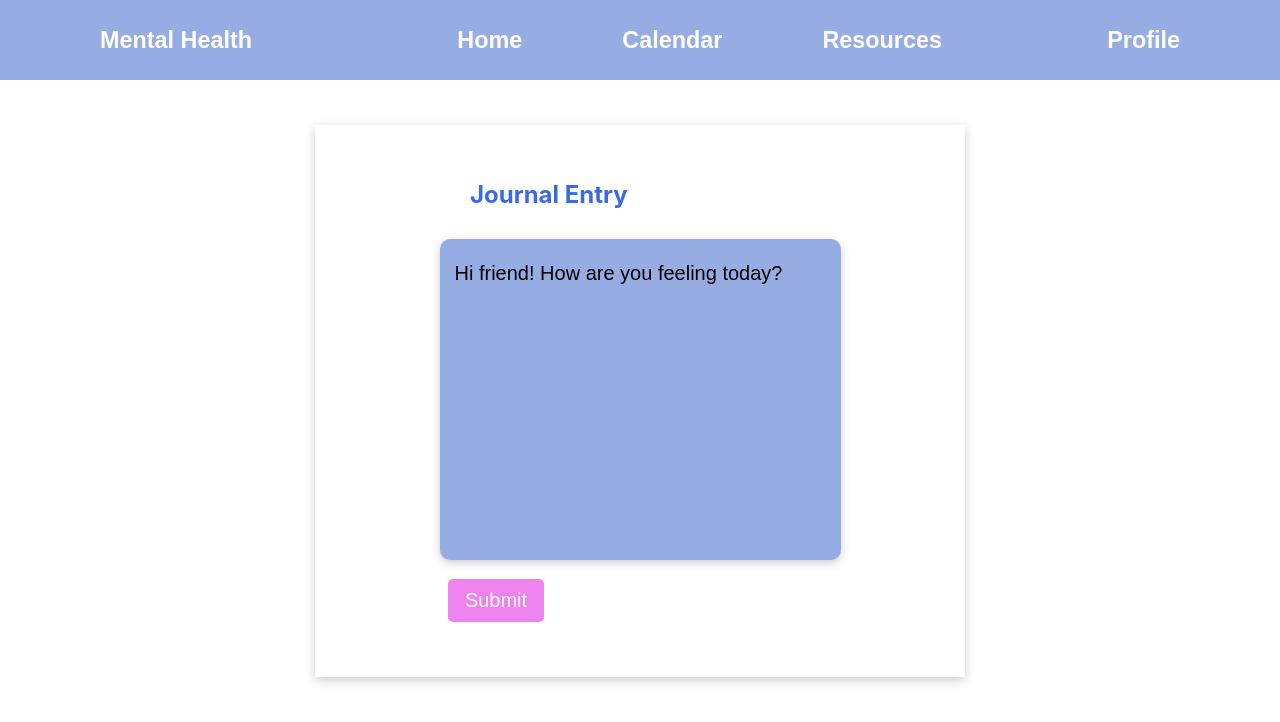
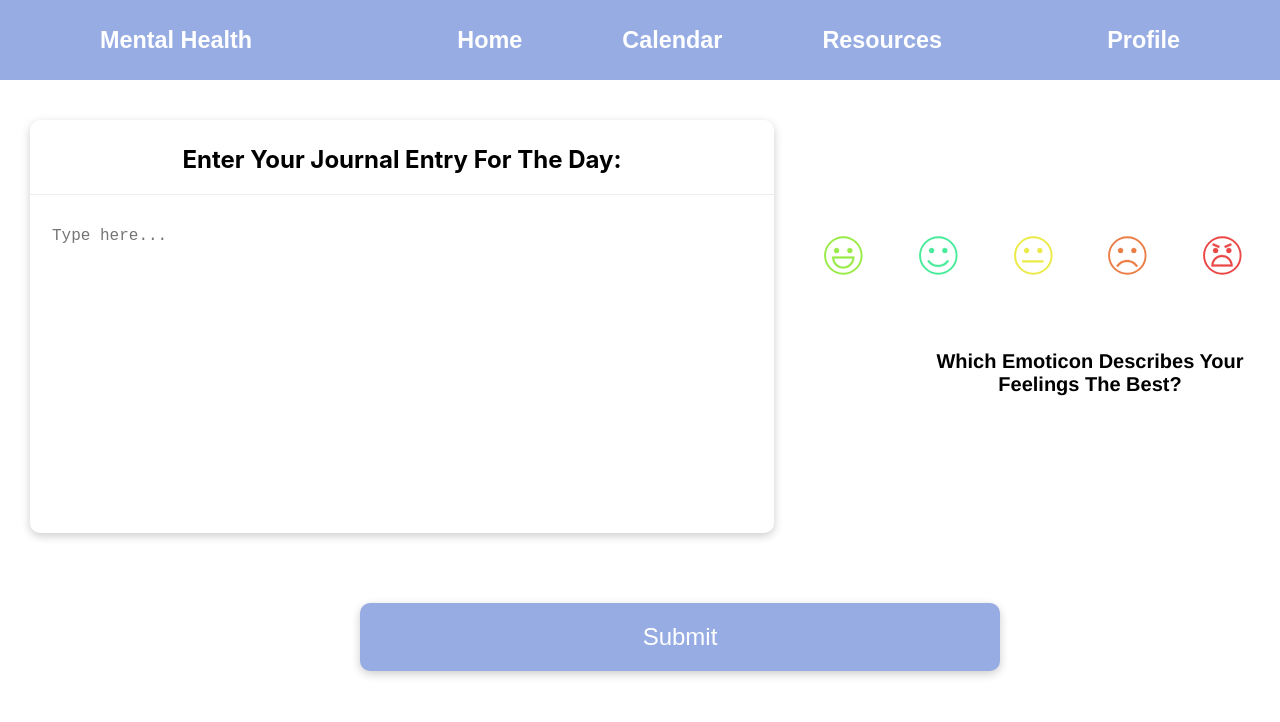
Before and after one commit to lukefreund/Mental-Health-Companion, a React (Create React App) app in the folder client/: page /home in a window 1280 px wide. Shown: the top 722 px of the page. Built offline with nearby package versions, Linux system fonts and the light colour scheme.

Commit message:
Journal Entry Ui Done

```diff
--- a/client/src/components/emotionCalendar/emotionCalendar.css
+++ b/client/src/components/emotionCalendar/emotionCalendar.css
@@ -77,7 +77,7 @@
   }
 
   /* Title above the calendar */
-.calendarTitle {
+  .calendarTitle {
     font-size: 24px;
     text-align: center;
     margin-bottom: 20px;
--- a/client/src/components/journalEntry/JournalEntry.css
+++ b/client/src/components/journalEntry/JournalEntry.css
@@ -1,68 +1,75 @@
-.journal-container{
-    margin: auto;
-    margin-top: 45px;
-    width: 50%;
-    padding:5px;
-    box-shadow:0 3px 10px rgba(0, 0, 0, 0.2);
-
+.journal-entry {
+  display: flex;
+  flex-direction: row;
+  flex-wrap: wrap;
+}
+.journal-box {
+  text-align: center;
+  box-shadow: 0 3px 10px rgba(0, 0, 0, 0.2); /* Soft shadow for depth */
+  width: 60%;
+  border-radius: 10px;
+  margin-top: 40px;
+  margin-left: 30px;
 }
 
-
-.journal-entry {
-    display: block;
-    text-align: center;
-    margin: 50px auto;
-    max-width: 1000px;
-    color:#3969e3;
-
-}
-.journal-title{
-    text-align: left;
-    width: 60%;
-    margin-left: 150px;
-    margin-bottom: -20px;
+.journal-title {
+  padding-top: 5px;
+  margin-bottom: 30px;
+  border-bottom: 1px solid #eee;
 }
 
-
-.journal-textarea {
-    margin:30px auto;
-    border: none;
-    resize: none;
-    outline: none;
-    background-color: #96ace3;
-    border-radius: 10px;
-    margin-bottom: 15px;
-    box-shadow: 0 3px 10px rgba(0, 0, 0, 0.2);
-    width:60%;
-    min-height: 300px;
-    font-family: 'Marker Felt', fantasy;
-    font-size: 20px;
-    color: black;
-    padding-left: 15px;
-    padding-top: 19px;
-    line-height: 30px;
-
+.journal-textarea textarea {
+  border: none;
+  resize: none;
+  outline: none;
+  min-width: 700px;
+  min-height: 300px;
+  font-size: 16px;
+  margin-left: 20px;
+  margin-right: 20px;
 }
 
-.journal-textarea::placeholder {
-    color: black;
-    font-family: 'Marker Felt', fantasy;
-    font-size: 20px;
-    text-align: left;
+.journal-button button {
+  width: 50%;
+  margin-top: 70px;
+  padding: 20px;
+  margin-left: 360px;
+  margin-right: 300px;
+  box-shadow: 0 3px 10px rgba(0, 0, 0, 0.2); /* Soft shadow for depth */
+  border-radius: 10px;
+  background-color: #96ace3;
+  border: none;
+  cursor: pointer;
+  font-size: 24px;
+  color: white;
+}
 
+.journal-button button:hover {
+  background-color: #5f81d8;
+}
+
+.mood-selector {
+  width: 60%;
+  margin-top: 150px;
+  margin-left: 30px;
+  margin-right: 30px;
+}
+
+.journal-box,
+.mood-selector {
+  flex: 1 1 0;
 }
 
 .journal-button {
-    margin-right: 45%;
-    padding: 10px;
-    width: 15%;
-    border-radius: 5px;
-    font-size: 20px;
-    font-family: 'Marker Felt', fantasy;
-    text-align:center;
-    color: white;
-    border: none;
-    background-color: violet;
-    cursor: pointer;
-
+  flex: 100%;
+  order: 3;
 }
+.message {
+  position: absolute;
+  top: 250px; /* Adjust as needed */
+  left: 900px;
+  font-size: 20px;
+  font-weight: 900;
+  font-family: "Helvetica Neue", Helvetica, Arial, sans-serif;
+  border-style: none !important;
+}
--- a/client/src/components/journalEntry/JournalEntry.js
+++ b/client/src/components/journalEntry/JournalEntry.js
@@ -1,22 +1,31 @@
-import React from 'react';
-import './JournalEntry.css';
+import React from "react";
+import "./JournalEntry.css";
+import Mood from "../mood/Mood.js";
 
+let input = [];
 const JournalEntry = () => {
+  const entryClick = () => {};
 
-    const entryClick = () => {
-
-    }
-
-    return (
-        <div className='journal-container'>
-            <div className="journal-entry">
-                <div className='journal-title'>
-                    <h2>Journal Entry</h2>
-                </div>
-                <textarea className='journal-textarea' name="message" id="" cols="30" rows="10" placeholder="Hi friend! How are you feeling today?"/>
-                <button className='journal-button' onClick={entryClick}>Submit</button>
-            </div>
+  return (
+    <div className="journal-entry">
+      <div className="journal-box">
+        <div className="journal-title">
+          <h2>Enter Your Journal Entry For The Day:</h2>
         </div>
-    )
-}
+        <div className="journal-textarea">
+          <textarea cols="30" rows="10" placeholder="Type here..." />
+        </div>
+      </div>
+      <div className="journal-button">
+        <button onClick={entryClick}>Submit</button>
+      </div>
+      <div className="mood-selector">
+        <Mood />
+        <h3 className="message">
+          Which Emoticon Describes Your Feelings The Best?
+        </h3>
+      </div>
+    </div>
+  );
+};
 export default JournalEntry;
--- /dev/null
+++ b/client/src/components/mood/Mood.css
@@ -0,0 +1,82 @@
+.mood {
+  --c: transparent;
+  --h: 154;
+  --s: 80%;
+  --l: 60%;
+  --size: 130%;
+  border: 0;
+  display: flex;
+  justify-content: space-between;
+  -webkit-tap-highlight-color: transparent;
+}
+.mood__heading {
+  font-family: ui-sans-serif, system-ui, sans-serif;
+  font-size: clamp(1rem, -0.875rem + 8.3333vw, 3.5rem);
+  font-weight: 700;
+  margin-block-end: 0.25em;
+}
+.mood__icon_1,
+.mood__icon_2,
+.mood__icon_3,
+.mood__icon_4,
+.mood__icon_5 {
+  --f: hsl(var(--h), var(--s), var(--l));
+  aspect-ratio: 1;
+  block-size: var(--size);
+  color: var(--c);
+  fill: var(--f);
+  inline-size: var(--size);
+  stroke: var(--f);
+}
+
+.mood__icon_1 {
+  --h: 90;
+}
+.mood__icon_2 {
+  --h: 150;
+}
+.mood__icon_3 {
+  --h: 60;
+}
+.mood__icon_4 {
+  --h: 20;
+}
+.mood__icon_5 {
+  --h: 0;
+}
+
+.mood input {
+  clip: rect(0 0 0 0);
+  clip-path: inset(50%);
+  height: 1px;
+  overflow: hidden;
+  position: absolute;
+  white-space: nowrap;
+  width: 1px;
+}
+.mood input:checked + .mood__icon_1,
+.mood input:checked + .mood__icon_2,
+.mood input:checked + .mood__icon_3,
+.mood input:checked + .mood__icon_4,
+.mood input:checked + .mood__icon_5 {
+  animation: updown 1.5s ease-in-out both;
+  transform-origin: center center;
+  --c: hsl(var(--h), var(--s), var(--l));
+  --f: hsl(var(--h), 40%, 40%);
+}
+@keyframes updown {
+  25% {
+    transform: scale(1.2);
+    animation-timing-function: ease-in;
+  }
+  50% {
+    transform: scale(1);
+    animation-timing-function: ease-out;
+  }
+}
+
+.message {
+  border: 1px solid black;
+  text-align: center;
+  margin-top: 100px;
+}
--- /dev/null
+++ b/client/src/components/mood/Mood.js
@@ -0,0 +1,85 @@
+import React from "react";
+import "./Mood.css";
+
+const Mood = () => {
+  return (
+    <div>
+      <fieldset class="mood">
+        <label class="mood__label" style={{ height: "30px" }}>
+          <input name="mood" type="radio" value="1" />
+          <svg class="mood__icon_1">
+            <use xlinkHref="#mood1"></use>
+          </svg>
+        </label>
+        <label class="mood__label" style={{ height: "30px" }}>
+          <input name="mood" type="radio" value="2" />
+          <svg class="mood__icon_2">
+            <use xlinkHref="#mood2"></use>
+          </svg>
+        </label>
+        <label class="mood__label" style={{ height: "30px" }}>
+          <input name="mood" type="radio" value="3" />
+          <svg class="mood__icon_3">
+            <use xlinkHref="#mood3"></use>
+          </svg>
+        </label>
+        <label class="mood__label" style={{ height: "30px" }}>
+          <input name="mood" type="radio" value="4" />
+          <svg class="mood__icon_4">
+            <use xlinkHref="#mood4"></use>
+          </svg>
+        </label>
+        <label class="mood__label" style={{ height: "30px" }}>
+          <input name="mood" type="radio" value="5" />
+          <svg class="mood__icon_5">
+            <use xlinkHref="#mood5"></use>
+          </svg>
+        </label>
+      </fieldset>
+
+      <svg>
+        <symbol id="common" viewBox="0 0 160 160">
+          <circle cx="80" cy="80" r="75" fill="currentColor" stroke-width="8" />
+          <circle cx="52.3" cy="59.3" r="10.4" />
+          <circle cx="106.7" cy="59.3" r="10.4" />
+        </symbol>
+        <symbol id="mood1" viewBox="0 0 160 160">
+          <use xlinkHref="#common"></use>
+          <path d="M79.7,133.7c-25.1,0-45.5-20.4-45.5-45.5v-4h91v4C125.2,113.3,104.8,133.7,79.7,133.7z M42.4,92.2 c2,18.8,18,33.5,37.3,33.5C99,125.7,115,111,117,92.2H42.4z" />
+        </symbol>
+        <symbol id="mood2" viewBox="0 0 160 160">
+          <use xlinkHref="#common"></use>
+          <path d="M79.3,127.2c-18.2,0-34.9-9.2-44.7-24.5l7.2-4.6c8.2,12.9,22.2,20.6,37.5,20.6c15.3,0,29.3-7.7,37.5-20.6 l7.2,4.6C114.2,118,97.5,127.2,79.3,127.2z" />
+        </symbol>
+        <symbol id="mood3" viewBox="0 0 160 160">
+          <use xlinkHref="#common"></use>
+          <rect x="34.2" y="100" width="86.9" height="8.2" />
+        </symbol>
+        <symbol id="mood4" viewBox="0 0 160 160">
+          <use xlinkHref="#common"></use>
+          <path d="M79,98.1c18.2,0,34.9,9.2,44.7,24.5l-7.2,4.6c-8.2-12.9-22.2-20.6-37.5-20.6c-15.3,0-29.3,7.7-37.5,20.6 l-7.2-4.6C44.2,107.3,60.9,98.1,79,98.1z" />
+        </symbol>
+        <symbol id="mood5" viewBox="0 0 160 160">
+          <use xlinkHref="#common"></use>
+          <path d="M122.3,125.3H35.1v-4c0-24,19.6-43.6,43.6-43.6c24,0,43.6,19.6,43.6,43.6V125.3z M43.4,117.3h70.7 c-2-17.7-17.1-31.6-35.4-31.6C60.5,85.7,45.4,99.5,43.4,117.3z" />
+          <rect
+            x="88.8"
+            y="35.5"
+            transform="matrix(0.9229 -0.3851 0.3851 0.9229 -7.2817 42.853)"
+            width="29.1"
+            height="8.2"
+          />
+          <rect
+            x="50"
+            y="25"
+            transform="matrix(0.3851 -0.9229 0.9229 0.3851 -3.292 74.2763)"
+            width="8.2"
+            height="29.1"
+          />
+        </symbol>
+      </svg>
+    </div>
+  );
+};
+
+export default Mood;
```
